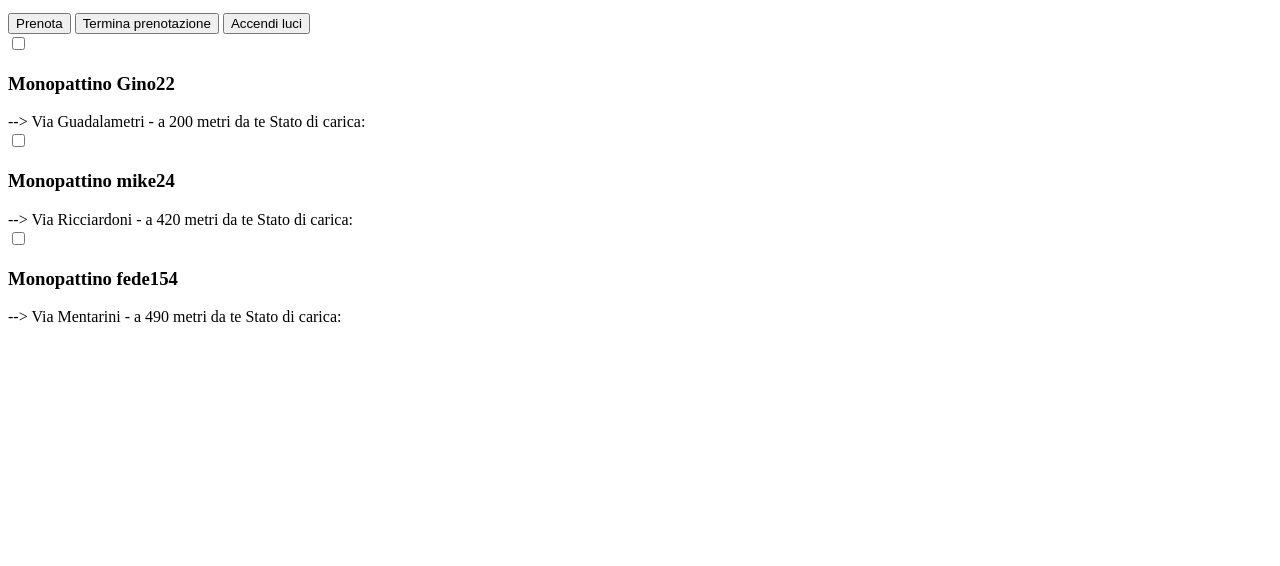
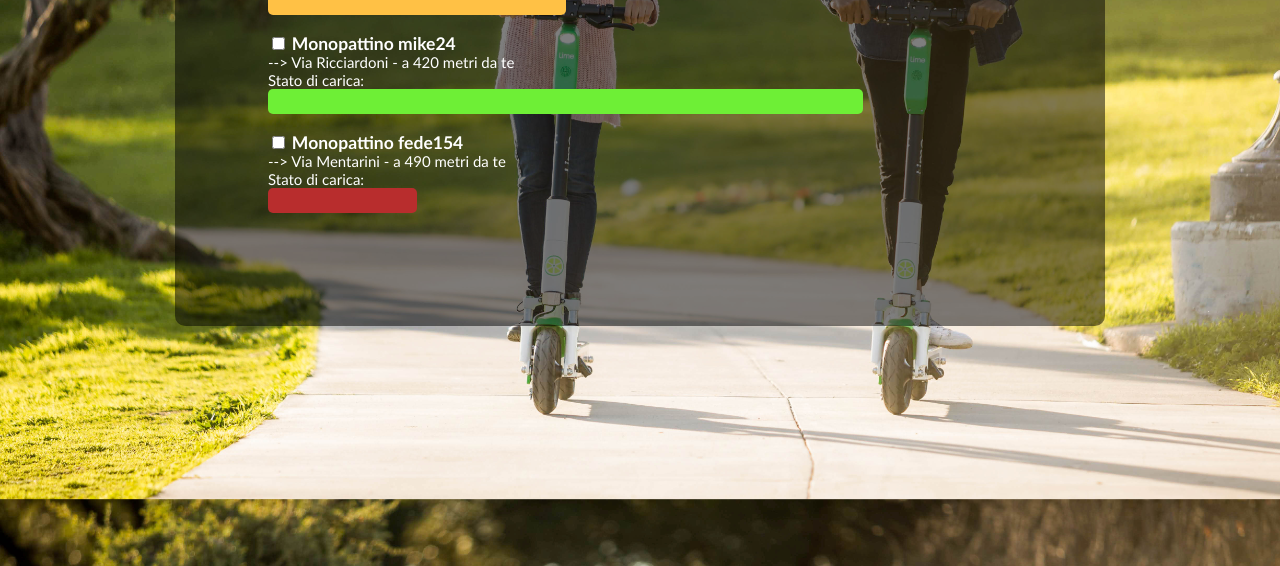
Before and after one commit to marcorocco03/codingchallenge_boolean, a plain HTML site: page index.html in a window 1280 px wide. Shown: the part 354-920 px from the top of the page. Before the commit the page ends 800 px from the top, so only its background shows below. Drawn offline with Linux system fonts and the light colour scheme.

Commit message:
index.html

```diff
--- a/index.html
+++ b/index.html
@@ -1,7 +1,7 @@
 <!DOCTYPE html>
 <html lang="en">
 <head>
-    <link rel="stylesheet" href="finalexstyle.css">
+    <link rel="stylesheet" href="style.css">
     <title>Lim Booleaners</title>
 </head>
 <body>
```
